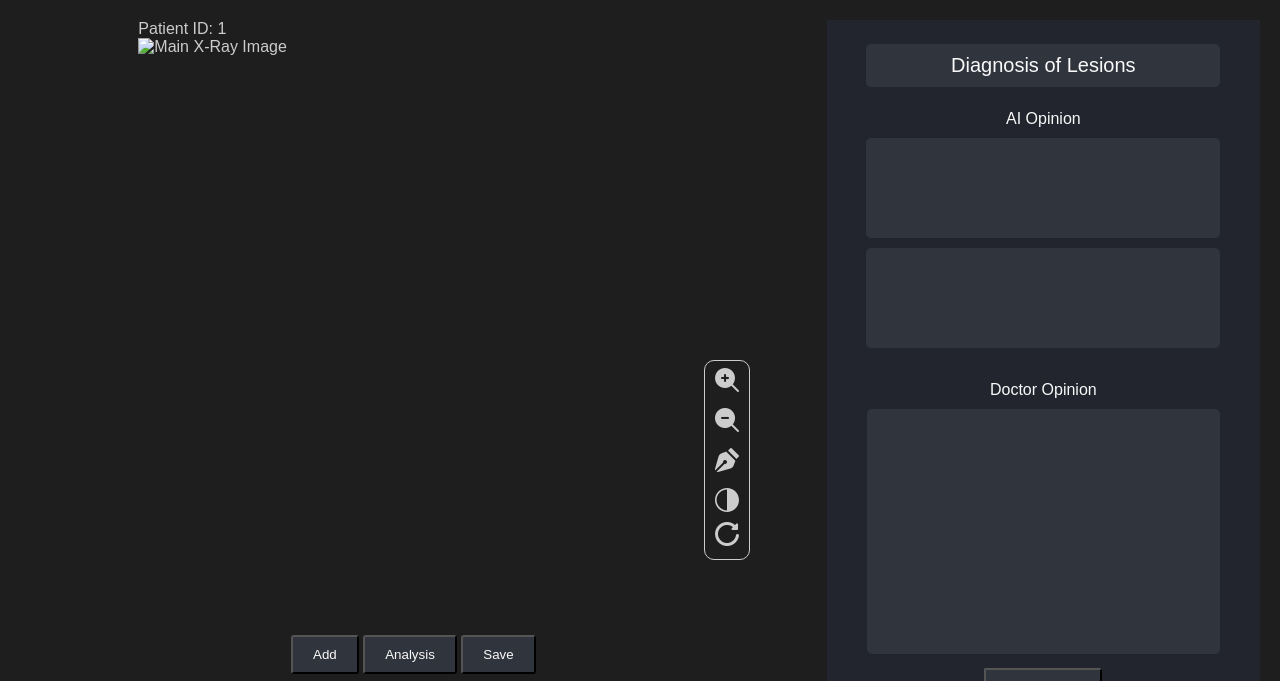
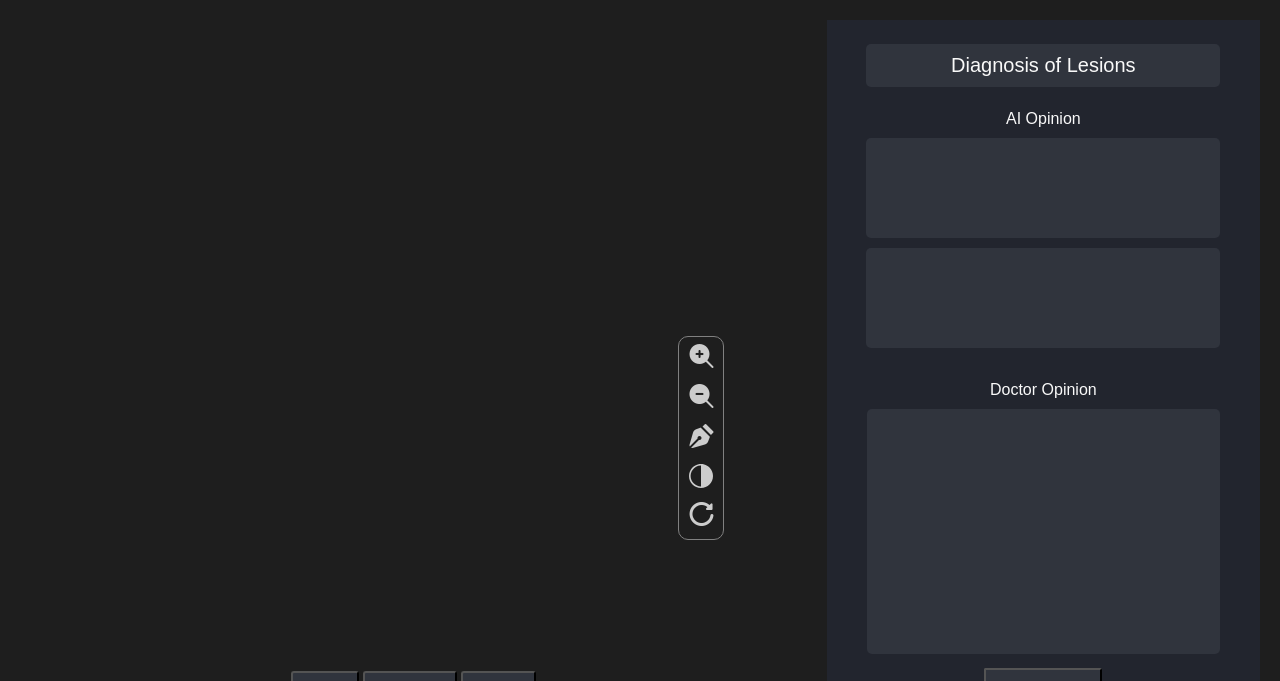
Before and after one commit to up0420/VunofinalprojectNew, a Django app: template locallibrary/catalog/templates/x-ray-2.html in a window 1280 px wide. Shown: the part 40-721 px from the top of the page. Run offline with Django 5.2, Linux system fonts and the light colour scheme; the template is opened without the code that fills it: values that come from a table or form of the project are taken from there, others are empty; tables that the repository leaves empty hold one stand-in row (values such as "Sample post"); some libraries are stand-ins or nearby versions.

Commit message:
update xray chart

```diff
--- a/locallibrary/catalog/static/css/x-ray-2.css
+++ b/locallibrary/catalog/static/css/x-ray-2.css
@@ -73,7 +73,6 @@ body {
     position: absolute;
     top: 0;
     left: 0;
-    pointer-events: none;
 }
 
 .thumbnail-images {
@@ -100,9 +99,9 @@ body {
     margin-bottom: 20px;
     gap: 10px;
     position: absolute;
-    top: 50%;
-    left: 55%;
-    border: 1px solid #ccc;
+    top: 47%;
+    left: 53%;
+    border: 1px solid gray;
     border-radius: 10px;
     padding: 7px 10px;
 }
@@ -120,16 +119,24 @@ body {
 
 .zoom-area {
     position: absolute;
-    top: 50%;
-    left: 59%;
+    top: 53%;
+    left: 57%;
 }
 
 #zoom-range {
     visibility: hidden;
-    writing-mode: bt-lr;
-    -webkit-appearance: slider-vertical;
     width: 8px;
     height: 130px;
+}
+
+#contrast-slider {
+    visibility: hidden;
+    width: 8px;
+    height: 130px;
+}
+
+#return{
+    margin-top: 4px;
 }
 
 .diagnosis-panel {
--- a/locallibrary/catalog/static/js/x-ray-2.js
+++ b/locallibrary/catalog/static/js/x-ray-2.js
@@ -1,6 +1,6 @@
 
 // AI Analysis
-document.getElementById('analysis').addEventListener('click', function() {
+document.getElementById('analysis').addEventListener('click', function () {
     var imagePath = document.getElementById('main-image').getAttribute('src');
     console.log('imagePath' + imagePath)
     fetch(`/catalog/analyze/?image_path=${imagePath}`)
@@ -62,7 +62,7 @@ function addThumbnail(imageUrl) {
     thumbnailImagesDiv.appendChild(newImage);
 
     // 새로 추가된 썸네일에 이벤트 리스너 추가
-    newImage.addEventListener('click', function() {
+    newImage.addEventListener('click', function () {
         setMainImage(imageUrl); // 이미지 클릭시 메인이미지로 변경
     });
 }
@@ -72,7 +72,7 @@ function addThumbnail(imageUrl) {
 function initializeThumbnails() {
     const thumbnails = document.querySelectorAll('.thumbnail');
     thumbnails.forEach(thumbnail => {
-        thumbnail.addEventListener('click', function() {
+        thumbnail.addEventListener('click', function () {
             setMainImage(thumbnail.src.replace(window.location.origin + '/', ''));
         });
     });
@@ -80,20 +80,20 @@ function initializeThumbnails() {
 
 
 // add 버튼 클릭 시 이미지 추가
-document.getElementById('add-image').addEventListener('click', function() {
+document.getElementById('add-image').addEventListener('click', function () {
     document.getElementById('image-input').click();
 });
 
 // 썸네일 + 메인이미지 변경
-document.getElementById('image-input').addEventListener('change', function(event) {
+document.getElementById('image-input').addEventListener('change', function (event) {
     var file = event.target.files[0];
 
     if (file) {
         var reader = new FileReader(); // 선택된 파일을 FileReader 를 통해 읽기
 
-        reader.onload = function(e) {
+        reader.onload = function (e) {
             var newImage = document.createElement('img');
-            newImage.src = e.target.result ;  // e.target은 FileReader 객체이고, result는 읽은 파일의 데이터 URL
+            newImage.src = e.target.result;  // e.target은 FileReader 객체이고, result는 읽은 파일의 데이터 URL
             newImage.className = 'thumbnail';
             newImage.alt = 'New X-Ray Thumbnail';
             console.log('add image 경로 : ' + newImage.src);
@@ -105,7 +105,7 @@ document.getElementById('image-input').addEventListener('change', function(event
 
 
             // 새로 추가된 썸네일에 이벤트 리스너 추가
-            newImage.addEventListener('click', function() {
+            newImage.addEventListener('click', function () {
                 setMainImage(newImage.src);
             });
         }
@@ -176,7 +176,7 @@ function getCookie(name) {
 }
 
 // 페이지가 로드될 때 실행되는 함수
-window.addEventListener('DOMContentLoaded', function() {
+window.addEventListener('DOMContentLoaded', function () {
     loadPatientImages(); // 환자의 이미지를 불러오는 함수 호출
 });
 
@@ -230,7 +230,7 @@ function updateBar() {
     // hidden 해놓은 ai 소견 내역을 visible로 변경하기
     var hiddenElements = document.querySelectorAll('.hidden');
 
-    hiddenElements.forEach(function(element) {
+    hiddenElements.forEach(function (element) {
         element.classList.remove('hidden');
     });
 
@@ -255,57 +255,51 @@ function updateBar() {
 
 
 // 이미지 확대 축소
-document.addEventListener("DOMContentLoaded", function() {
+document.addEventListener("DOMContentLoaded", function () {
     const zoomInIcon = document.getElementById("zoom-in-icon");
     const zoomOutIcon = document.getElementById("zoom-out-icon");
-    const zoomRange = document.getElementById("zoom-range");
     const mainImage = document.getElementById("main-image");
-    let currentScale = 1;
+    let currentScale = 1; // 이미지 1배율 = 원래크기
     let initialX = 0;
     let initialY = 0;
-    let xOffset = 0;
-    let yOffset = 0;
+    let xOffset = 0;      // X축
+    let yOffset = 0;      // Y축
     let isMouseDown = false;
 
-    zoomInIcon.addEventListener("click", function() {
-        if(zoomRange.style.visibility == "visible"){
-            zoomRange.style.visibility = "hidden";
-        }else{
-            zoomRange.style.visibility = "visible";
-        }
-
-        if (currentScale < 2) { // 최대 확대 배율 설정
-            currentScale += 0.1;
+    zoomInIcon.addEventListener("click", function () {
+        if (currentScale < 2) {  // 최대 확대 배율 설정
+            currentScale += 0.1; // 10% 확대
             applyTransform();
+            moveImage(); // 이미지 이동 가능 함수 호출
         }
     });
 
-    zoomOutIcon.addEventListener("click", function() {
+    zoomOutIcon.addEventListener("click", function () {
         if (currentScale > 0.5) { // 최소 축소 배율 설정
-            currentScale -= 0.1;
+            currentScale -= 0.1;  // 10% 축소
             applyTransform();
+            moveImage(); // 이미지 이동 가능 함수 호출
         }
     });
 
-    zoomRange.addEventListener("input", function() {
-        currentScale = parseFloat(zoomRange.value) / 100;
-        applyTransform();
+    // 이미지 위치를 이동시킬 수 있는 함수
+    function moveImage() {
+        // 마우스로 이미지 이동
+        mainImage.addEventListener("mousedown", function (event) {
+            isMouseDown = true;
+            initialX = event.clientX - xOffset;
+            initialY = event.clientY - yOffset;
+            mainImage.style.cursor = 'grabbing'; // 마우스 커서 변경
+            event.preventDefault();  // 기본 동작 방지 (이미지 드래그 방지)
         });
 
         // 마우스로 이미지 이동
-    mainImage.addEventListener("mousedown", function(event) {
-        isMouseDown = true;
-        initialX = event.clientX - xOffset;
-        initialY = event.clientY - yOffset;
-    });
-
-    // 마우스로 이미지 이동
-    mainImage.addEventListener("mouseup", function() {
+        mainImage.addEventListener("mouseup", function () {
             isMouseDown = false;
         });
 
         // 마우스로 이미지 이동
-    mainImage.addEventListener("mousemove", function(event) {
+        mainImage.addEventListener("mousemove", function (event) {
             if (isMouseDown) {
                 const mouseX = event.clientX - initialX;
                 const mouseY = event.clientY - initialY;
@@ -314,34 +308,45 @@ document.addEventListener("DOMContentLoaded", function() {
                 applyTransform();
             }
         });
+    }
 
-
+    // 확대/축소 배율을 이미지에 적용
     function applyTransform() {
         mainImage.style.transform = `scale(${currentScale})  translate(${xOffset}px, ${yOffset}px)`;
-    } /* 이미지 위치 : translate(${xOffset}px, ${yOffset}px) */
+    }
 });
 
 
 
 // 새로고침 버튼
-document.addEventListener("DOMContentLoaded", function() {
+document.addEventListener("DOMContentLoaded", function () {
     const returnButton = document.getElementById("return");
     const mainImage = document.getElementById("main-image");
+    const contrastSlider = document.getElementById('contrast-slider');
+    const contrastIcon = document.getElementById('contrast-icon');
+    const canvas = document.getElementById('drawing-canvas');
+    const ctx = canvas.getContext('2d');
     let currentScale = 1;
 
-    const canvas = document.getElementById('drawing-canvas');
-    const ctx = canvas.getContext('2d');
-
-    returnButton.addEventListener("click", function() {
+    returnButton.addEventListener("click", function () {
         // 이미지 크기 되돌리기
         currentScale = 1;
         mainImage.style.transform = `scale(${currentScale})`;
         mainImage.style.transformOrigin = "center center";
 
         // 그림 있다면 지우기
-        if (canvas.style.pointerEvents === 'auto') {
+        if (canvas.style.pointerEvents == 'auto') {
             canvas.style.pointerEvents = 'none';
             ctx.clearRect(0, 0, canvas.width, canvas.height); // 그려져 있다면 지워버리기
+        }
+        // 대비가 적용되어 있다면 되돌리기
+        if (contrastSlider.style.visibility == "visible") {
+            contrastSlider.value = 100;
+            mainImage.style.filter = `contrast(${contrastSlider.value}%)`;
+            contrastSlider.style.visibility = "hidden";
+        } else {
+            contrastSlider.value = 100;
+            mainImage.style.filter = `contrast(${contrastSlider.value}%)`;
         }
     });
 });
@@ -350,7 +355,8 @@ document.addEventListener("DOMContentLoaded", function() {
 
 // 그리기 활성화
 document.addEventListener('DOMContentLoaded', () => {
-    const penIcon = document.querySelector('.fi.fi-sr-pen-nib');
+
+    const penIcon = document.getElementById('penIcon');
     const mainImage = document.getElementById('main-image');
     const canvas = document.getElementById('drawing-canvas');
     const ctx = canvas.getContext('2d');
@@ -387,7 +393,7 @@ document.addEventListener('DOMContentLoaded', () => {
 
     // 아이콘 클릭 시 캔버스 활성화/비활성화
     penIcon.addEventListener('click', () => {
-        if (canvas.style.pointerEvents === 'none') {
+        if (canvas.style.pointerEvents == 'none') {
             canvas.style.pointerEvents = 'auto';
             ctx.strokeStyle = 'red'; // 선 색상
             ctx.lineWidth = 2; // 선 두께
@@ -405,36 +411,31 @@ document.addEventListener('DOMContentLoaded', () => {
 });
 
 
+// 대비 조절
 document.addEventListener('DOMContentLoaded', () => {
-    const svgIcon = document.querySelector('.fi');
+    const contrastSlider = document.getElementById('contrast-slider');
+    const contrastIcon = document.getElementById('contrast-icon');
     const mainImage = document.getElementById('main-image');
-    let brightness = 1;
 
-    svgIcon.addEventListener('click', () => {
-        // 명암을 조절하는 로직 (값을 토글)
-        brightness = brightness === 1 ? 0.5 : 1; // 예시: 1과 0.5 사이를 토글
-        mainImage.style.filter = `brightness(${brightness})`;
+    // 아이콘 클릭 시 대비 조절 바 생성
+    contrastIcon.addEventListener("click", function () {
+        if (contrastSlider.style.visibility == "visible") {
+            contrastSlider.style.visibility = "hidden";
+        } else {
+            contrastSlider.style.visibility = "visible";
+        }
+    });
+
+    contrastSlider.addEventListener('input', () => {
+        const contrastValue = contrastSlider.value;
+        mainImage.style.filter = `contrast(${contrastValue}%)`;
     });
 });
 
 
-
-// // 대비 조절
-// document.addEventListener('DOMContentLoaded', () => {
-//     const contrastSlider = document.getElementById('contrast-slider');
-//     const mainImage = document.getElementById('main-image');
-
-//     contrastSlider.addEventListener('input', () => {
-//         const contrastValue = contrastSlider.value;
-//         mainImage.style.filter = `contrast(${contrastValue}%)`;
-//     });
-// });
-
-// submit 후 저장
-
 console.log("JavaScript file loaded.");
 
-document.addEventListener('DOMContentLoaded', function() {
+document.addEventListener('DOMContentLoaded', function () {
     console.log('Document is ready.');
     setupSubmitButton();
 });
@@ -447,7 +448,7 @@ function setupSubmitButton() {
     }
     console.log('Submit button found. Adding event listener.');
 
-    submitButton.addEventListener('click', function() {
+    submitButton.addEventListener('click', function () {
         console.log('Submit button clicked.');
         const aiOpinionElement = document.getElementById('ai-opinion');
         const doctorOpinionElement = document.getElementById('doctor-opinion');
--- a/locallibrary/catalog/templates/x-ray-2.html
+++ b/locallibrary/catalog/templates/x-ray-2.html
@@ -22,8 +22,8 @@
     <div class="container">
         <div class="image-gallery">
             <div class="main-container">
-                <p>Patient ID: <span id="patient-id">{{ patient.PAT_ID }}</span></p>
-                <img id="main-image" src="" alt="Main X-Ray Image">
+               {% comment %}  <p>Patient ID: <span id="patient-id">{{ patient.PAT_ID }}</span></p> {% endcomment %}
+                <img id="main-image" src="">
                 <canvas id="drawing-canvas"></canvas>
             </div>
             <div>
@@ -33,9 +33,9 @@
                 <button id="save-image">Save</button>
             </div>
             <div class="thumbnail-images">
-                <img class="thumbnail" src="" alt="X-Ray Thumbnail 1">
-                <img class="thumbnail" src="" alt="X-Ray Thumbnail 2">
-                <img class="thumbnail" src="" alt="X-Ray Thumbnail 3">
+                <img class="thumbnail" src="">
+                <img class="thumbnail" src="">
+                <img class="thumbnail" src="">
             </div>
         </div>
 
@@ -43,8 +43,8 @@
         <div class="toolbar">
             <i class="fi fi-sr-zoom-in" id="zoom-in-icon" aria-label="Zoom In"></i>
             <i class="fi fi-sr-zoom-out" id="zoom-out-icon" aria-label="Zoom Out"></i>
-            <i class="fi fi-sr-pen-nib" aria-label="Draw"></i>
-            <svg xmlns="http://www.w3.org/2000/svg" viewBox="0 0 18 18" aria-label="Adjust Contrast">
+            <i class="fi fi-sr-pen-nib" id="penIcon" aria-label="Draw"></i>
+            <svg xmlns="http://www.w3.org/2000/svg" viewBox="0 0 18 18" aria-label="Adjust Contrast" id="contrast-icon">
                 <path class="fi fi-sr-pen-nib" fill="#ccc" fill-rule="evenodd"
                     d="M68,121 C72.9705627,121 77,116.970563 77,112 C77,107.029437 72.9705627,103 68,103 C63.0294373,103 59,107.029437 59,112 C59,116.970563 63.0294373,121 68,121 Z M68,119.8 C72.2313475,119.8 75.8,116.307821 75.8,112 C75.8,108.076069 72.6281738,104.2 68,104.2 L68,119.8 Z"
                     transform="matrix(-1 0 0 1 77 -103)" />
@@ -52,7 +52,7 @@
             <i class="fi fi-br-rotate-right" id="return" aria-label="Reset"></i>
         </div>
         <div class="zoom-area">
-            <input type="range" min="50" max="200" value="100" id="zoom-range" aria-label="Zoom Range">
+            <input type="range"  id="contrast-slider" min="50" max="170" value="100" style="writing-mode: vertical-lr; direction: rtl">
         </div>
 
         <!-- 진단 area -->
```
Also changed, not shown: locallibrary/media/ximages/00000013_044.png (added). Lines whose indentation alone changed are shown as unchanged.
